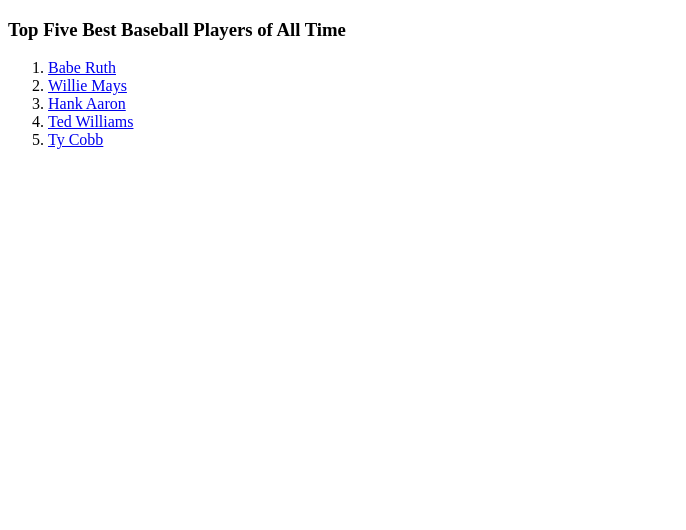
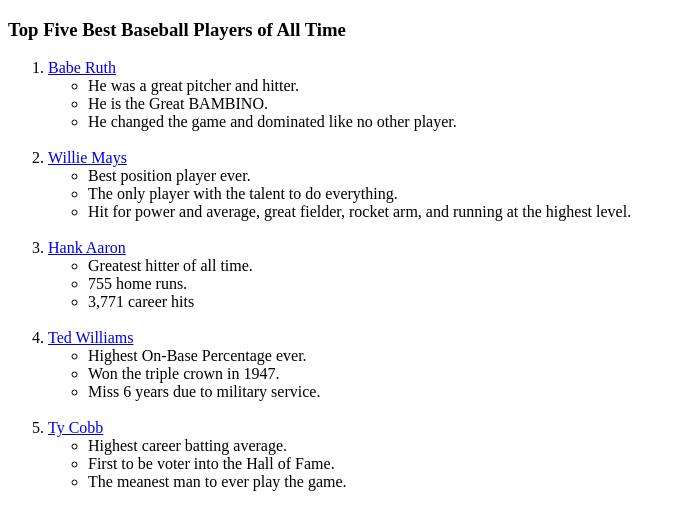
Before and after one commit to mif9075/topfive, a plain HTML site: page players.html in a window 1280 px wide. Shown: the whole page, without its empty margins (0-686 px from the left). Drawn offline with Linux system fonts and the light colour scheme.

Commit message:
completed players.html
completed

```diff
--- a/players.html
+++ b/players.html
@@ -7,12 +7,41 @@
     </head>
     <body>
         <h3>Top Five Best Baseball Players of All Time</h3>
-        <ol>
+    <ol>
         <li><a href="./assets/baseball_players/ruth.jpg">Babe Ruth</a></li>
+        <ul>
+                <li>He was a great pitcher and hitter.</li>
+                <li>He is the Great BAMBINO.</li>
+                <li>He changed the game and dominated like no other player.</li>
+        </ul>
+        <br>
         <li><a href="./assets/baseball_players/mays.jpg">Willie Mays</a></li>
+        <ul>
+                <li>Best position player ever.</li>
+                <li>The only player with the talent to do everything.</li>
+                <li>Hit for power and average, great fielder, rocket arm, and running at the highest level.</li>
+        </ul>
+        <br>
         <li><a href="./assets/baseball_players/aaron.jpg">Hank Aaron</a></li>
+        <ul>
+                <li>Greatest hitter of all time.</li>
+                <li>755 home runs.</li>
+                <li>3,771 career hits</li>
+        </ul>
+        <br>
         <li><a href="./assets/baseball_players/williams.jpeg">Ted Williams</a></li>
+        <ul>
+                <li>Highest On-Base Percentage ever.</li>
+                <li>Won the triple crown in 1947.</li>
+                <li>Miss 6 years due to military service.</li>
+        </ul>
+        <br>
         <li><a href="./assets/baseball_players/cobb.jpeg">Ty Cobb</a></li>
-        </ol>
+        <ul>
+                <li>Highest career batting average.</li>
+                <li>First to be voter into the Hall of Fame.</li>
+                <li>The meanest man to ever play the game.</li>
+        </ul>
+    </ol>
     </body>
 </html>
```
